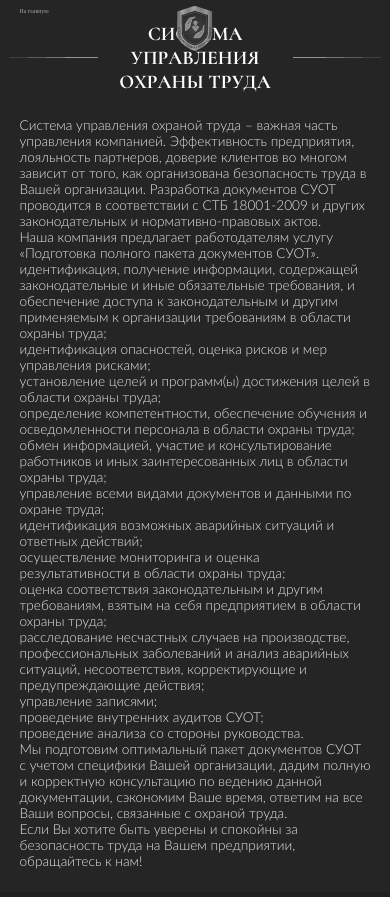
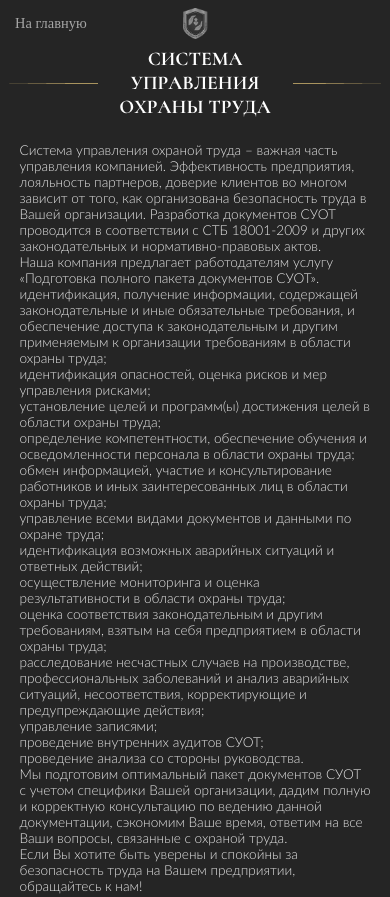
Before and after one commit to Ren4L/Agentot, a React app: page /System in a window 390 px wide. Shown: the top 897 px of the page. Built offline with nearby package versions, Linux system fonts and the light colour scheme.

Commit message:
fix bugs

```diff
--- a/src/Home/NavBarAdaptive.js
+++ b/src/Home/NavBarAdaptive.js
@@ -3,20 +3,23 @@ import '../Static/Static.css';
 import { Link } from 'react-scroll';
 
 export default function NavBarAdaptive(){
+    function Close(){
+        document.querySelector('.navContAdaptive').style.right = '-100vw';
+    }
     return(
         <nav>
             <img src={require('../Static/icon.png')} alt='Logo'/>
             <img src={require('./Open.png')} alt='Open' style={{width:'30px', cursor:'pointer'}} onClick={() => document.querySelector('.navContAdaptive').style.right = '0vw'}/>
             <div className='navContAdaptive'>
                 <div style={{width:'100vw', display:'flex', justifyContent:'right', paddingRight:'10vw', cursor:'pointer'}}>
-                    <img src={require('./Close.png')} alt='Close' style={{width:'30px'}} onClick={() => document.querySelector('.navContAdaptive').style.right = '-100vw'}/>
+                    <img src={require('./Close.png')} alt='Close' style={{width:'30px'}} onClick={Close}/>
                 </div>
-                <Link to='Header' smooth={true} duration={500}>Главная</Link>
-                <Link to='Services' smooth={true} duration={500}>Услуги</Link>
-                <Link to='About' smooth={true} duration={500}>О нас</Link>
-                <Link to='Permissions' smooth={true} duration={500}>Разрешения</Link>
-                <Link to='Partners' smooth={true} duration={500}>Наши клиенты</Link>
-                <Link to='Contact' smooth={true} duration={500}>Контакты</Link>
+                <Link to='Header' smooth={true} duration={500} onClick={Close}>Главная</Link>
+                <Link to='Services' smooth={true} duration={500} onClick={Close}>Услуги</Link>
+                <Link to='About' smooth={true} duration={500} onClick={Close}>О нас</Link>
+                <Link to='Permissions' smooth={true} duration={500} onClick={Close}>Разрешения</Link>
+                <Link to='Partners' smooth={true} duration={500} onClick={Close}>Наши клиенты</Link>
+                <Link to='Contact' smooth={true} duration={500} onClick={Close}>Контакты</Link>
             </div>
         </nav>
     )
--- a/src/Permissions/Carousel.css
+++ b/src/Permissions/Carousel.css
@@ -24,7 +24,7 @@
     left: 0;
     margin: auto;
     width: 20vw;
-    min-width: 166px;
+    min-width: 100px;
     z-index: 99;
     filter: brightness(1);
     filter: blur(0px);
@@ -131,4 +131,7 @@
       font-size: 5vw;
       margin-top: 0vw;
     }
+    .card{
+      width: 25vw;
+    }
   }
--- a/src/ServicesTemplate/ServicesTemplate.css
+++ b/src/ServicesTemplate/ServicesTemplate.css
@@ -9,7 +9,7 @@
 }
 
 .header{
-    width: 90vw;
+    width: 45vw;
     font-size: 1.5vw;
     color: #A6A6A6;
     text-align: left;
@@ -18,9 +18,8 @@
 }
 
 .Logo{
-    position: absolute;
-    top: 1.5vw;
-
+    width: 3vw;
+    min-width: 25px;
 }
 
 .ServicesTemplateName{
@@ -46,11 +45,17 @@
     .ServicesTemplateText{
         font-size: 1.6vw;
     }
+    .header{
+        font-size: 1.8vw;
+    }
 }
 
 @media (max-width: 800px) {
     .ServicesTemplateText{
         font-size: 2vw;
+    }
+    .header{
+        font-size: 2.2vw;
     }
 }
 
@@ -58,11 +63,17 @@
     .ServicesTemplateText{
         font-size: 2.5vw;
     }
+    .header{
+        font-size: 2.7vw;
+    }
 }
 
 @media (max-width: 600px) {
     .ServicesTemplateText{
         font-size: 3vw;
+    }
+    .header{
+        font-size: 3.2vw;
     }
 }
 
@@ -70,4 +81,9 @@
     .ServicesTemplateText{
         font-size: 3.5vw;
     }
+    .header{
+        font-size: 3.7vw;
+        width: calc(50vw - 30px - 12.5px);
+        padding: 15px;
+    }
 }
--- a/src/ServicesTemplate/ServicesTemplate.js
+++ b/src/ServicesTemplate/ServicesTemplate.js
@@ -6,8 +6,10 @@ import { Link } from 'react-router-dom';
 export default function ServicesTemplate(props){
     return(
         <div className='ServicesTemplateCont'>
-            <Link to='/' className='header'>На главную</Link>
-            <img src={require('../Static/icon.png')} alt='logo' className='Logo'/>
+            <div style={{display:'flex', flexDirection:'row', alignItems:'center', justifyContent:"left", width:'100vw'}}>
+                <Link to='/' className='header'>На главную</Link>
+                <img src={require('../Static/icon.png')} alt='logo' className='Logo'/>
+            </div>
             <div className='ServicesTemplateName'>
                 <img src={require('../Static/left.png')} alt='Left' style={{marginRight:'0%', width:'25vw'}}/>
                 <div style={{width:'50vw'}}>{props.title}</div>
```
